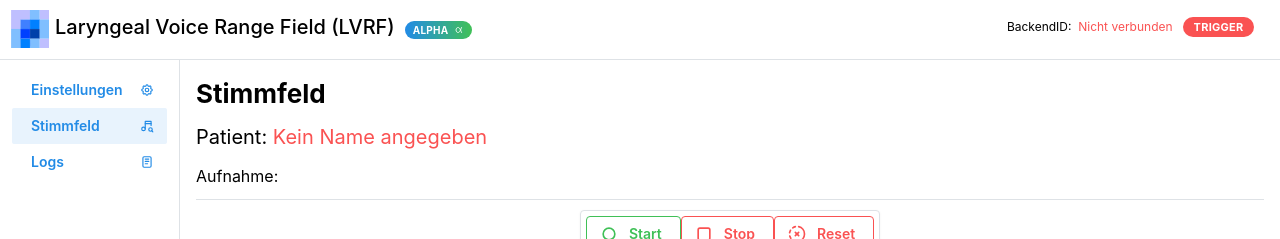
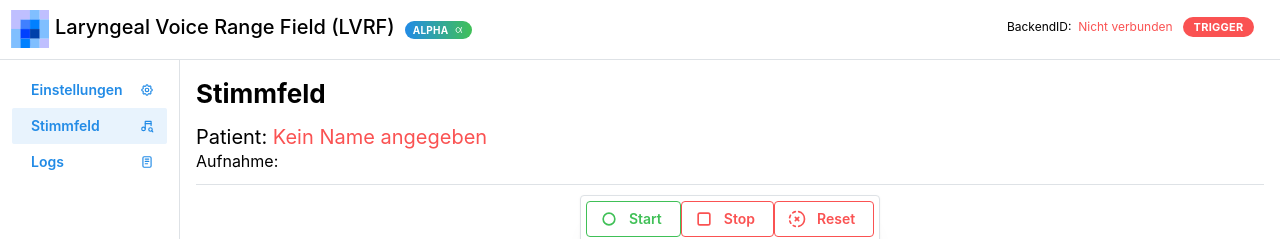
Before and after one commit to rosnFinite/audio-trigger-frontend, a React (Create React App) app: page /#/dashboard in a window 1280 px wide. Shown: the top 239 px of the page. Built offline with nearby package versions, Linux system fonts and the light colour scheme; no server answers.

Commit message:
reduced spacing between Patient and Aufnahme text

```diff
--- a/src/pages/Dashboard.tsx
+++ b/src/pages/Dashboard.tsx
@@ -73,7 +73,7 @@ export default function Dashboard() {
             </Text>
           )}
         </Text>
-        <Text>
+        <Text mt={-15}>
           Aufnahme:{" "}
           <Text span c="blue" inherit>
             {saveLocation.split("\\").pop()}
```
